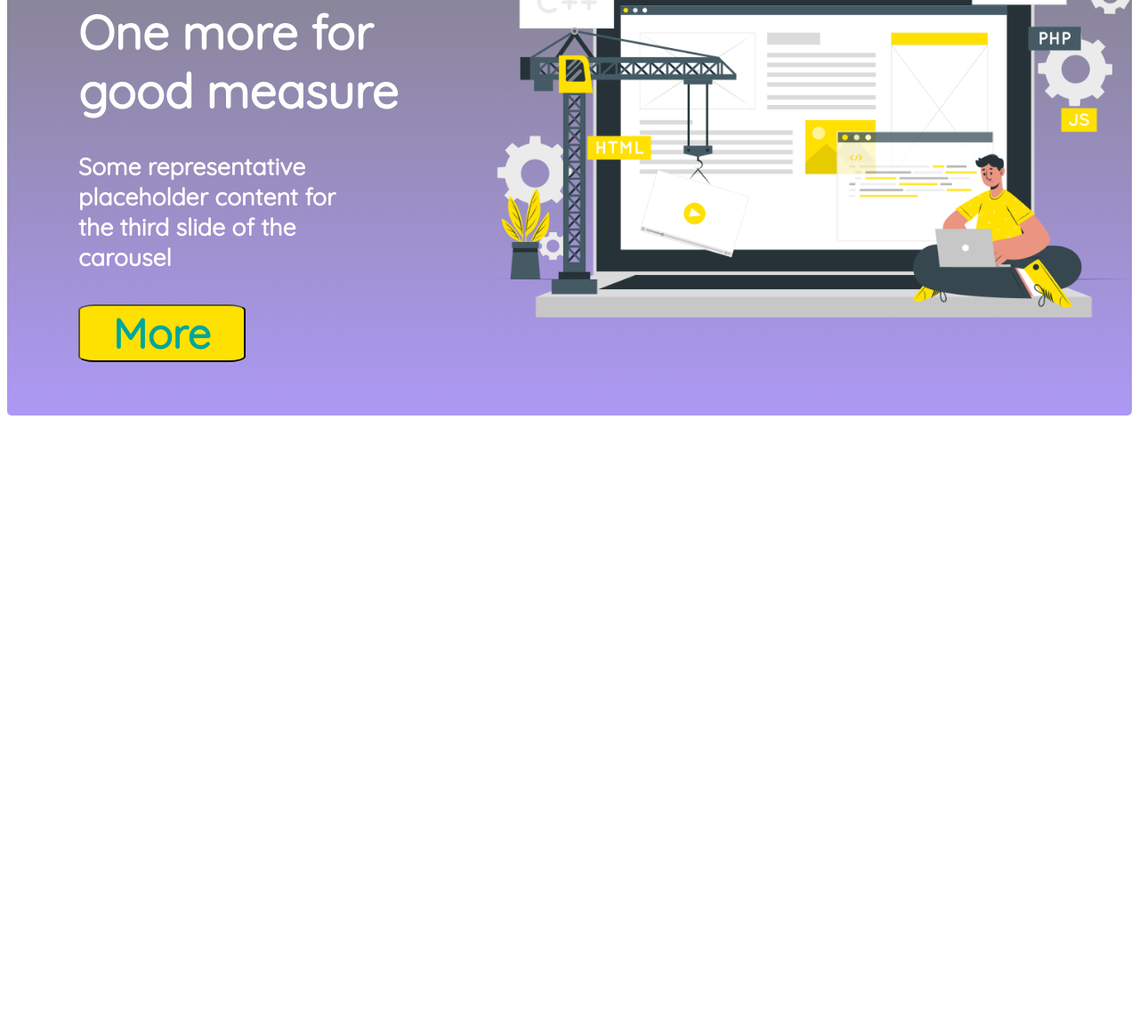
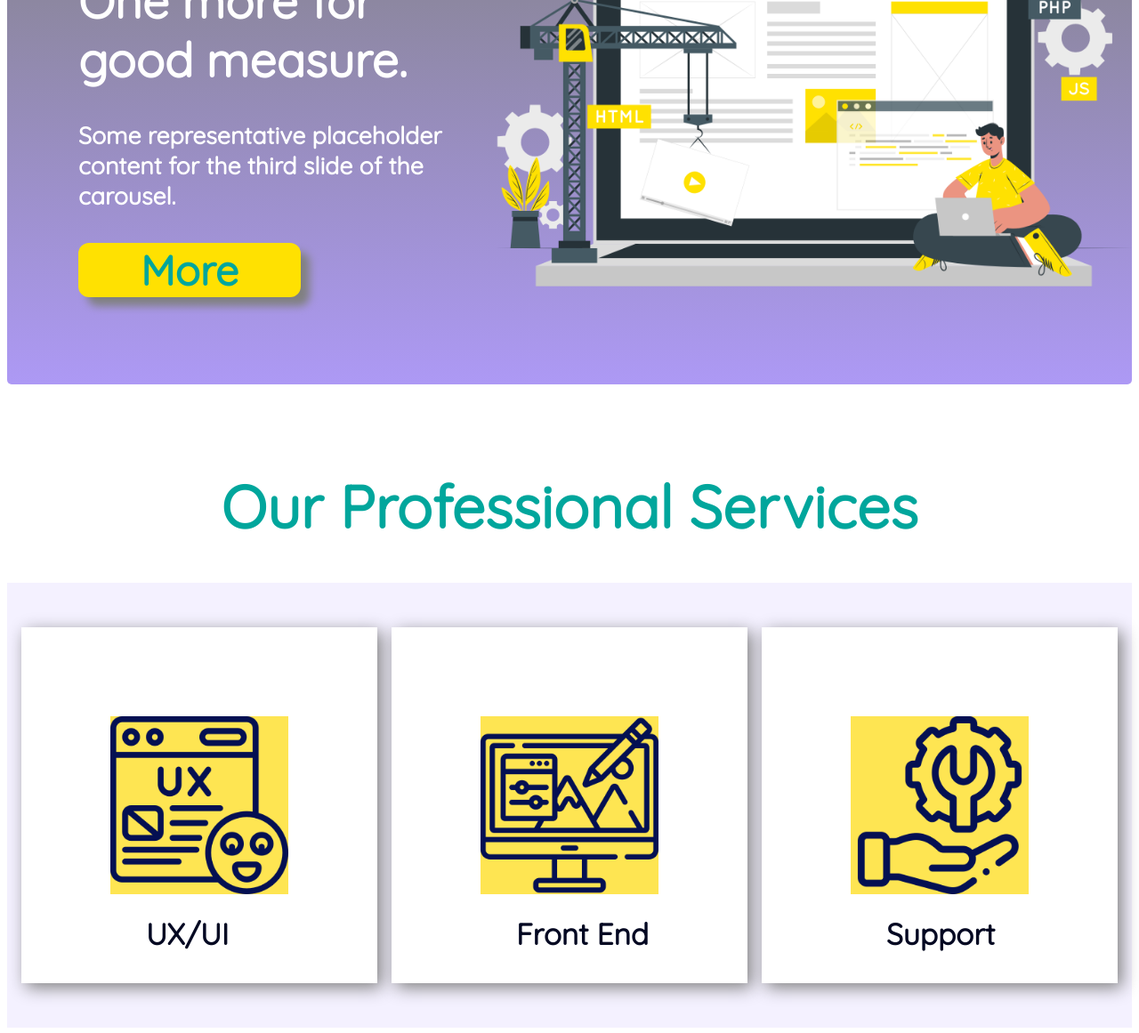
Before and after one commit to YaraBaamer/NRT-Project1, a plain HTML site: page Develop-project-master/index.html in a window 1280 px wide. Shown: the part 271-1432 px from the top of the page at 89% size. Before the commit the page ends 800 px from the top, so only its background shows below. Drawn offline with Linux system fonts and the light colour scheme.

Commit message:
third and fourth part

```diff
--- a/Develop-project-master/index.html
+++ b/Develop-project-master/index.html
@@ -24,14 +24,51 @@
   <main>
     <div class="first">
       <div class="div1">
-       <h1 class="heading">One more for good measure</h1>
-       <h4 class="par">Some representative placeholder content for the third slide of the carousel</h4>
+       <h1 class="heading">One more for good measure.</h1>
+       <h4 class="par">Some representative placeholder content for the third slide of the carousel.</h4>
        <button>More</button>
       </div>
       <div class="div2"><img src="./img/Development.png" alt="Laptop,css,html"></div>
     </div>
 
 
+    <div class="second">
+      <h1>Our Professional Services</h1>
+    </div>
+
+    <div class="third">
+      <div class="box1">
+        <img class="ux" src="./img/UX.png" alt="ux">
+        <h3 class="box1h3">UX/UI</h3>
+      </div>
+      <div class="box2">
+        <img class="frontend" src="./img/design.png" alt="frontend">
+        <h3 class="box2h3">Front End</h3>
+      </div>
+      <div class="box3">
+        <img class="support" src="./img/support.png" alt="support">
+        <h3 class="box3h3">Support</h3>
+      </div>
+    </div>
+
+
+
+    <div class="fourth">
+      <div class="firstrec">
+        <img class="designerleft" src="./img/4.png" alt="designer graphic">
+        <div class="rightpar">
+          <h2>Get Started With Our Software</h2>
+          <p>Lorem ipsum dolor sit amet consectetur adipisicing elit. Obcaecati corporis quaerat expedita dolor.</p>
+          <ul>
+            <li>Lorem ipsum, dolor sit amet consectetur adipisicing elit.</li>
+            <li>Lorem ipsum, dolor sit amet consectetur adipisicing elit.</li>
+            <li>Lorem ipsum, dolor sit amet consectetur adipisicing elit.</li>
+          </ul>
+        </div>
+
+      </div>
+
+    </div>
   </main>
 </body>
 </html>
--- a/Develop-project-master/style.css
+++ b/Develop-project-master/style.css
@@ -2,14 +2,12 @@ nav{
     display: flex;
     flex-direction: row;
     justify-content: space-between;
-    height: 60px;
+    height: 15px;
     align-items: center;
     padding-left: 40px;
-    padding-top: 20px;
+    padding-top: 30px;
 }
-nav img{
 
-}
 
 .navbar{
     display: flex;
@@ -49,7 +47,7 @@ nav img{
 
 }
 .div1 h4{
-    width: 70%;
+    width: 450px;
 }
 
 .div1 button{
@@ -58,8 +56,10 @@ background-color: #ffe101;
 font-family: "Quicksand";
 font-weight: bolder;
 font-size: 35pt;
-width: 40%;
-border-radius: 10%;
+width: 250px;
+border-radius: 12px;
+border-style: none;
+box-shadow: 10px 10px 10px gray;
 }
 
 .first img{
@@ -68,3 +68,100 @@ border-radius: 10%;
     align-content: center;
     margin-top: 70px;
 }
+
+.second{
+    background-color: white;
+    display: flex;
+    justify-content: center;
+    align-items: flex-start;
+    color: #00a69c;
+    font-family: "Quicksand";
+font-weight: bolder;
+font-size: 25pt;
+
+}
+
+.third{
+    display: flex;
+    flex-direction: row;
+    background-color:#f4f1ff ;
+    height: 500px;
+    justify-content: space-evenly;
+    align-items: center;
+
+
+}
+
+.box1{
+background-color: white;
+box-shadow: 5px 5px 18px gray;
+margin-top: 10px;
+margin-bottom: 10px;
+width: 400px;
+height: 400px;
+}
+
+
+.ux{
+    position: relative;
+    width: 50%;
+    height: auto;
+    background-color: #fee552;
+    left: 100px;
+    top:100px;
+}
+.box2{
+    background-color: white;
+    box-shadow: 5px 5px 18px gray;
+    margin-top: 10px;
+    margin-bottom: 10px;
+    width: 400px;
+    height: 400px;
+
+}
+.frontend{
+    position: relative;
+    width: 50%;
+    height: auto;
+    background-color: #fee552;
+    left: 100px;
+    top:100px;
+}
+
+.box3{
+    background-color: white;
+    box-shadow: 5px 5px 18px gray;
+    margin-top: 10px;
+    margin-bottom: 10px;
+    width: 400px;
+    height: 400px;
+
+}
+.support{
+    position: relative;
+    width: 50%;
+    height: auto;
+    background-color: #fee552;
+    left: 100px;
+    top:100px;
+}
+
+.third h3{
+    font-family: "Quicksand";
+    font-weight: 900;
+    font-size: 25pt;
+    color:#030822;
+    margin-left: 140px;
+    margin-top: 120px;
+}
+
+.firstrec{
+    width: 100%;
+    height: 450px;
+    border-radius: 5px;
+    margin: 50px auto;
+    background:white;
+    display: flex;
+    flex-direction: row;
+    justify-content: space-between;
+}
```
